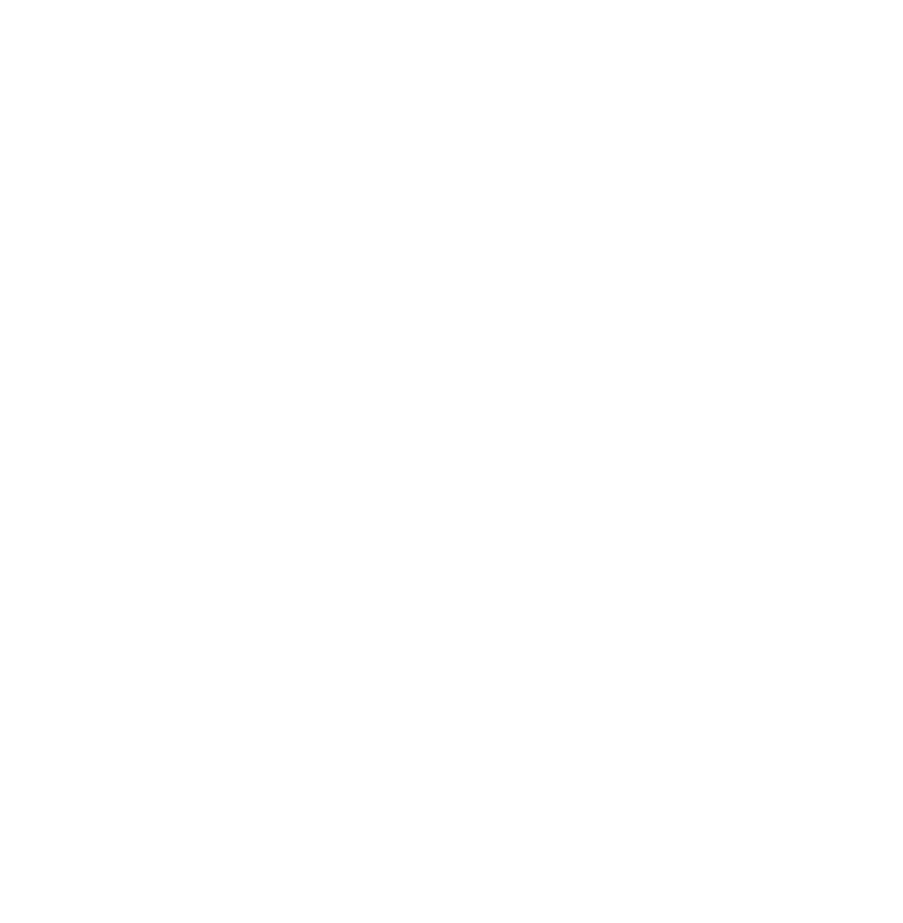
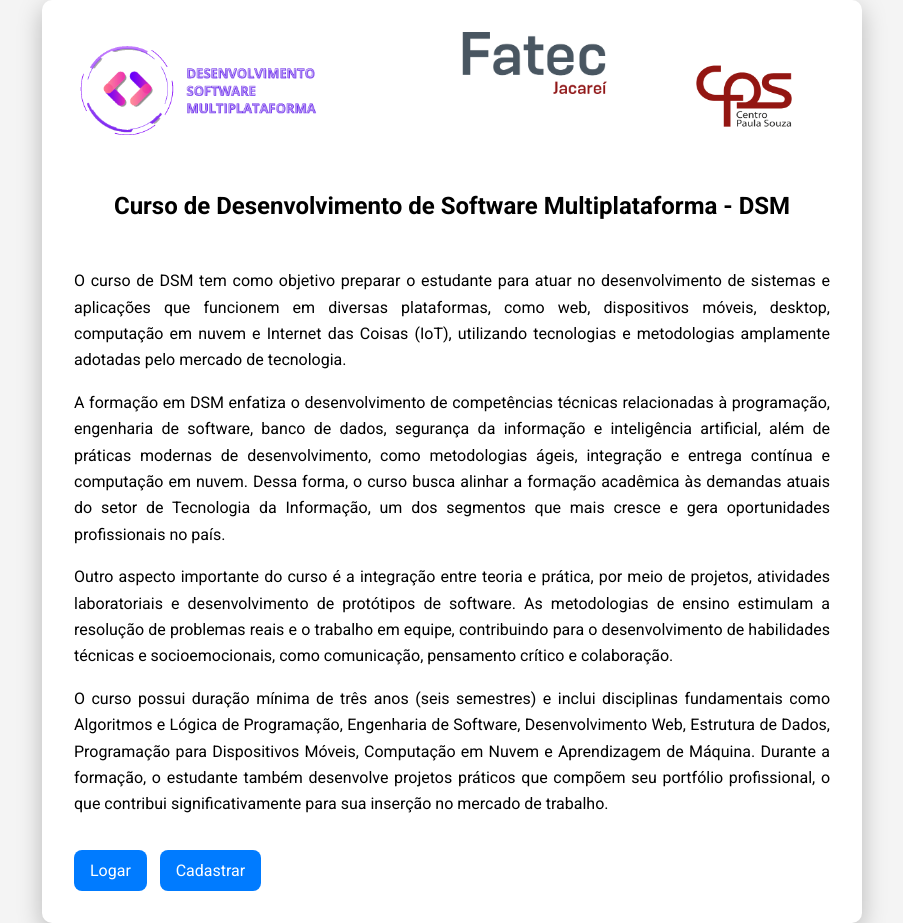
Before and after one commit to travensolli/dev-web1-atv1, a website: page public/pages/index.html in a window 1280 px wide. Shown: the whole page, without its empty margins (188-1091 px from the left). Before the commit the page ends 800 px from the top, so only its background shows below. Drawn offline with Linux system fonts and the light colour scheme.

Commit message:
subida das pastas corretas

```diff
--- a/package.json
+++ b/package.json
@@ -4,8 +4,8 @@
   "description": "",
   "main": "server.js",
   "scripts": {
-    "test": "echo \"Error: no test specified\" && exit 1",
-    "start": "node server.js"
+    "start": "node ./server.js",
+    "dev": "node --watch ./server.js"
   },
   "keywords": [],
   "author": "",
--- a/public/assets/css/main.css
+++ b/public/assets/css/main.css
@@ -0,0 +1,109 @@
+@import url("https://fonts.googleapis.com/css2?family=Roboto:wght@400;500;700&display=swap");
+
+* {
+    box-sizing: border-box;
+}
+
+body {
+    margin: 0;
+    font-family: Roboto;
+    background-color: #f4f4f4;
+    min-height: 100vh;
+    display: flex;
+    align-items: center;
+    justify-content: center;
+}
+
+.card {
+    display: flex;
+    background-color: #ffffff;
+    width: 51.25rem;
+    border-radius: 0.625rem;
+    box-shadow: 0 0.5rem 1.5rem rgba(0, 0, 0, 0.25);
+    flex-direction: column;
+    padding: 2rem;
+    gap: 1rem;
+}
+
+.title {
+    font-size: 1.5rem;
+    text-align: center;
+    background-color: rgb(255, 255, 255);
+}
+
+.course-text {
+    text-align: justify;
+    line-height: 1.65rem;
+}
+
+.logos {
+    display: flex;
+    justify-content: center;
+    gap: 2rem;
+}
+
+.logo-dsm {
+    width: 22.3125rem;
+    height: 7.4375rem;
+}
+
+.logo-fatec {
+    width: 10.125rem;
+    height: 3.875rem;
+}
+
+.logo-cps {
+    width: 12rem;
+    height: 8rem;
+}
+
+.actions {
+    display: flex;
+    gap: 0.8rem;
+}
+
+.btn-link {
+    background-color: #007bff;
+    padding: 0.7rem 1rem;
+    color: #ffffff;
+    text-decoration: none;
+    border-radius: 0.5rem;
+    font-weight: 1rem;
+    font-size: 500;
+    border: 0;
+}
+
+.btn-link:hover {
+    background-color: #0056b3;
+}
+
+.btn-secondary {
+    background-color: #6c757d;
+}
+
+.btn-secondary:hover {
+    background-color: #5a6268;
+}
+
+.auth-form {
+    display: flex;
+    flex-direction: column;
+    gap: 0.75rem;
+}
+
+.auth-form label {
+    font-weight: 500;
+}
+
+.auth-form input {
+    padding: 0.7rem 0.8rem;
+    border: 0.0625rem solid #ccc;
+    border-radius: 0.5rem;
+    font: inherit;
+}
+
+.link {
+    color: #007bff;
+    text-decoration: none;
+    font-weight: 700;
+}
--- a/public/pages/index.html
+++ b/public/pages/index.html
@@ -5,11 +5,64 @@
     <meta charset="UTF-8">
     <link rel="icon" href="https://www.cps.sp.gov.br/favicon.ico">
     <meta name="viewport" content="width=device-width, initial-scale=1.0">
+    <link rel="stylesheet" href="/assets/css/main.css">
     <title>DSM | Home</title>
 </head>
 
 <body>
+    <main class="card">
+        <div class="logos">
+            <img class="logo-dsm" src="/assets/img/logo_dsm_transparente.png" alt="Logo DSM">
+            <img class="logo-fatec" src="/assets/img/logo_fatec_transparente.png" alt="Logo FATEC">
+            <img class="logo-cps" src="/assets/img/logo_cps_transparente.png" alt="Logo CPS">
 
+        </div>
+        <h1 class="title">
+            Curso de Desenvolvimento de Software Multiplataforma - DSM
+        </h1>
+        <section class="course-text">
+            <p>
+                O curso de DSM tem como objetivo preparar o estudante
+                para atuar no desenvolvimento de sistemas e aplicações que funcionem
+                em diversas plataformas, como web, dispositivos móveis, desktop,
+                computação em nuvem e Internet das Coisas (IoT), utilizando
+                tecnologias e metodologias amplamente adotadas pelo mercado de
+                tecnologia.
+            </p>
+            <p>
+                A formação em DSM enfatiza o desenvolvimento de competências técnicas
+                relacionadas à programação, engenharia de software, banco de dados,
+                segurança da informação e inteligência artificial, além de práticas
+                modernas de desenvolvimento, como metodologias ágeis, integração e
+                entrega contínua e computação em nuvem. Dessa forma, o curso busca
+                alinhar a formação acadêmica às demandas atuais do setor de Tecnologia
+                da Informação, um dos segmentos que mais cresce e gera oportunidades
+                profissionais no país.
+            </p>
+            <p>
+                Outro aspecto importante do curso é a integração entre teoria e
+                prática, por meio de projetos, atividades laboratoriais e
+                desenvolvimento de protótipos de software. As metodologias de ensino
+                estimulam a resolução de problemas reais e o trabalho em equipe,
+                contribuindo para o desenvolvimento de habilidades técnicas e
+                socioemocionais, como comunicação, pensamento crítico e colaboração.
+            </p>
+            <p>
+                O curso possui duração mínima de três anos (seis semestres) e inclui
+                disciplinas fundamentais como Algoritmos e Lógica de Programação,
+                Engenharia de Software, Desenvolvimento Web, Estrutura de Dados,
+                Programação para Dispositivos Móveis, Computação em Nuvem e
+                Aprendizagem de Máquina. Durante a formação, o estudante também
+                desenvolve projetos práticos que compõem seu portfólio profissional, o
+                que contribui significativamente para sua inserção no mercado de
+                trabalho.
+            </p>
+        </section>
+        <div class="actions">
+            <a class="btn-link" href="/login">Logar</a>
+            <a class="btn-link" href="/cadastro">Cadastrar</a>
+        </div>
+    </main>
 </body>
 
 </html>
--- a/server.js
+++ b/server.js
@@ -14,6 +14,8 @@
 const publicPath = path.join(__dirname , 'public');
 const pagesPath = path.join(publicPath , 'pages');
 
+app.use('/assets', express.static(path.join(publicPath, 'assets')));
+
 app.get('/', function(req, res){
     res.sendFile(path.join(pagesPath, 'index.html'));
 });
@@ -25,3 +27,7 @@
 app.get('/cadastro', function(req, res){
     res.sendFile(path.join(pagesPath, 'cadastro.html'));
 });
+
+app.use(function(req, res){
+    res.status(404).sendFile(path.join(pagesPath, '404.html'));
+});
```
Also changed, not shown: public/pages/404.html (+35 -0 lines), public/pages/cadastro.html (+35 -0 lines), public/pages/login.html (+30 -0 lines).
